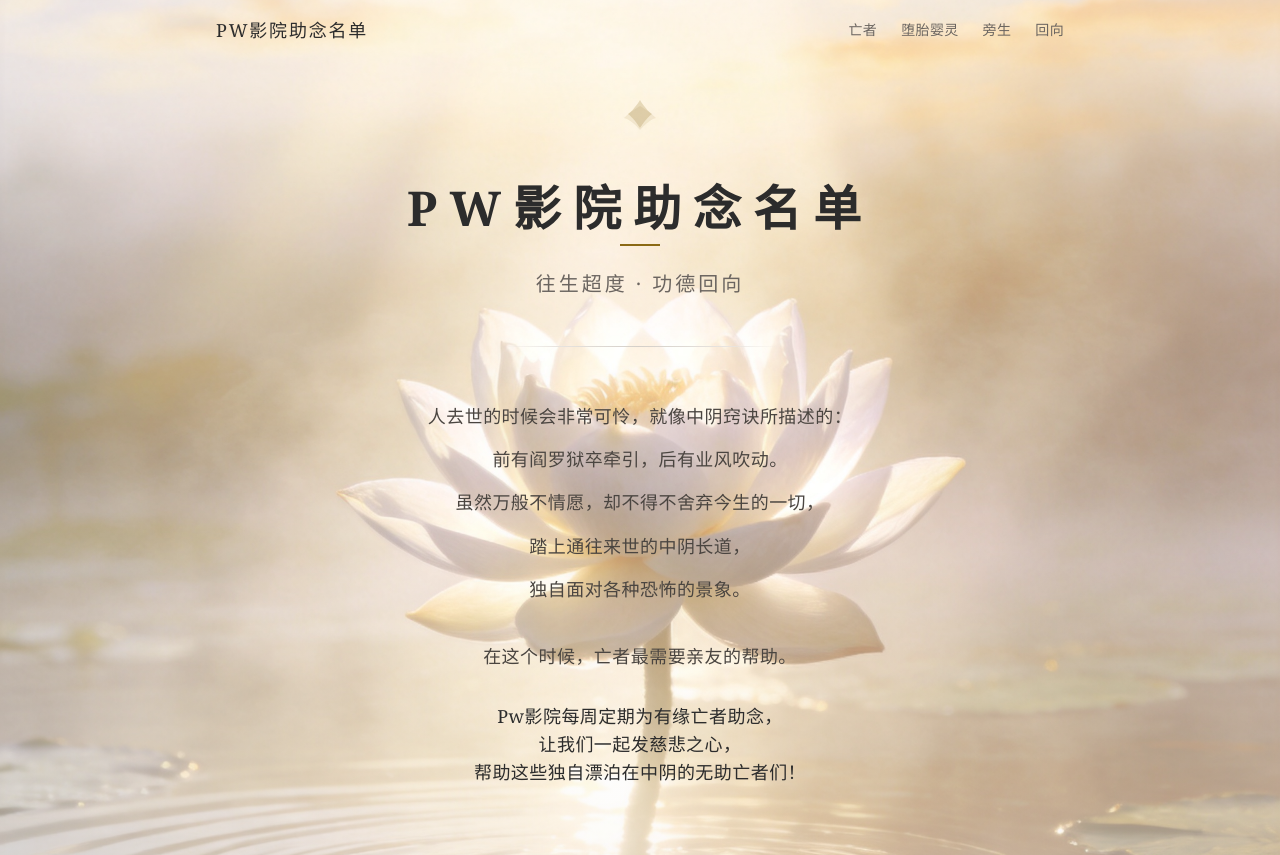
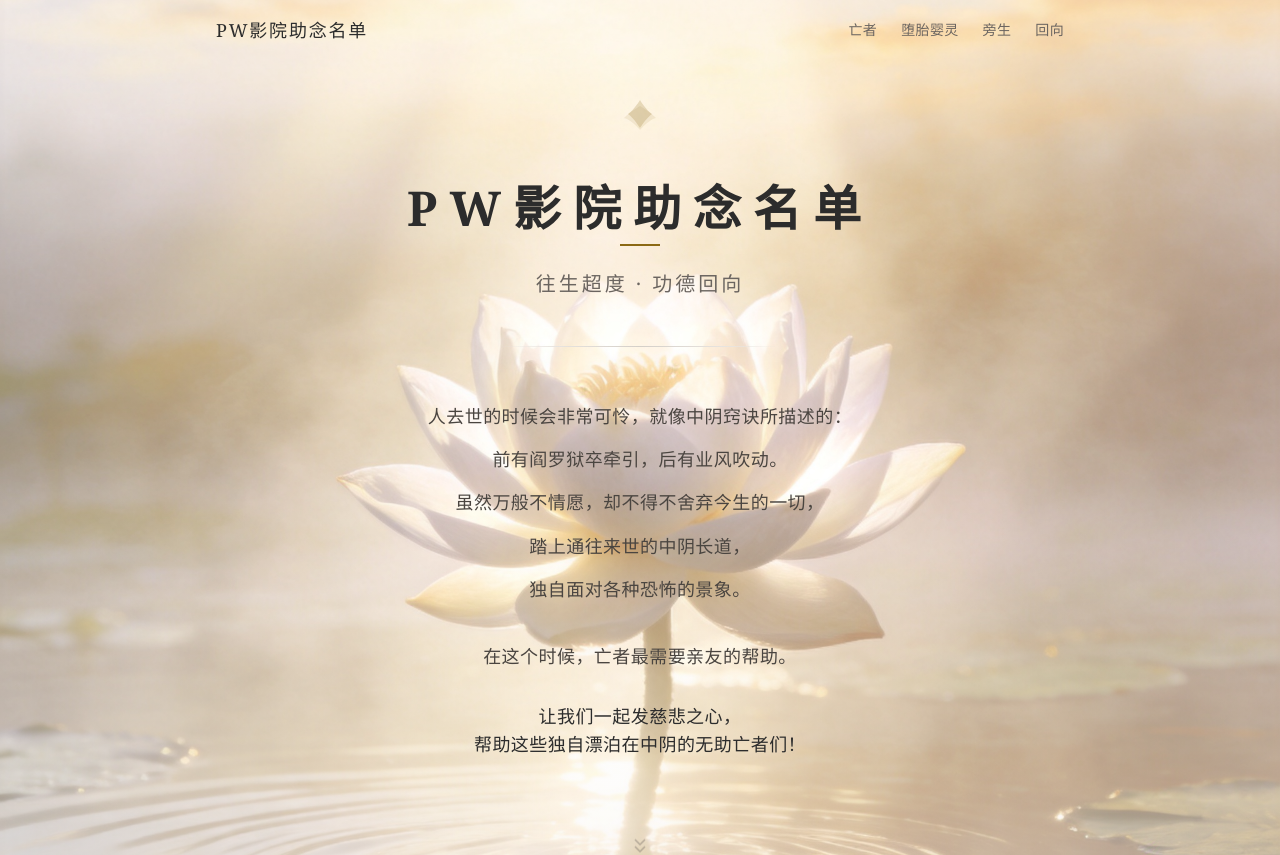
Before and after one commit to hazelfun729/phowa, a Next.js app: page / in a window 1280 px wide. Shown: the top 855 px of the page. Built offline with nearby package versions, Linux system fonts and the light colour scheme; a web font is replaced by a local one.

Commit message:
fix: 删除Hero页面中"Pw影院每周定期为有缘亡者助念，"文案
Coze-Commit-Type: user
Coze-User-ID: 4338025007425280
Coze-Conversation-ID: 11948640

```diff
--- a/src/app/page.tsx
+++ b/src/app/page.tsx
@@ -156,8 +156,6 @@ function HeroSection() {
             在这个时候，亡者最需要亲友的帮助。
           </p>
           <p className="font-serif text-base text-[#2c2c2c] md:text-lg">
-            Pw影院每周定期为有缘亡者助念，
-            <br />
             让我们一起发慈悲之心，
             <br />
             帮助这些独自漂泊在中阴的无助亡者们！
```
